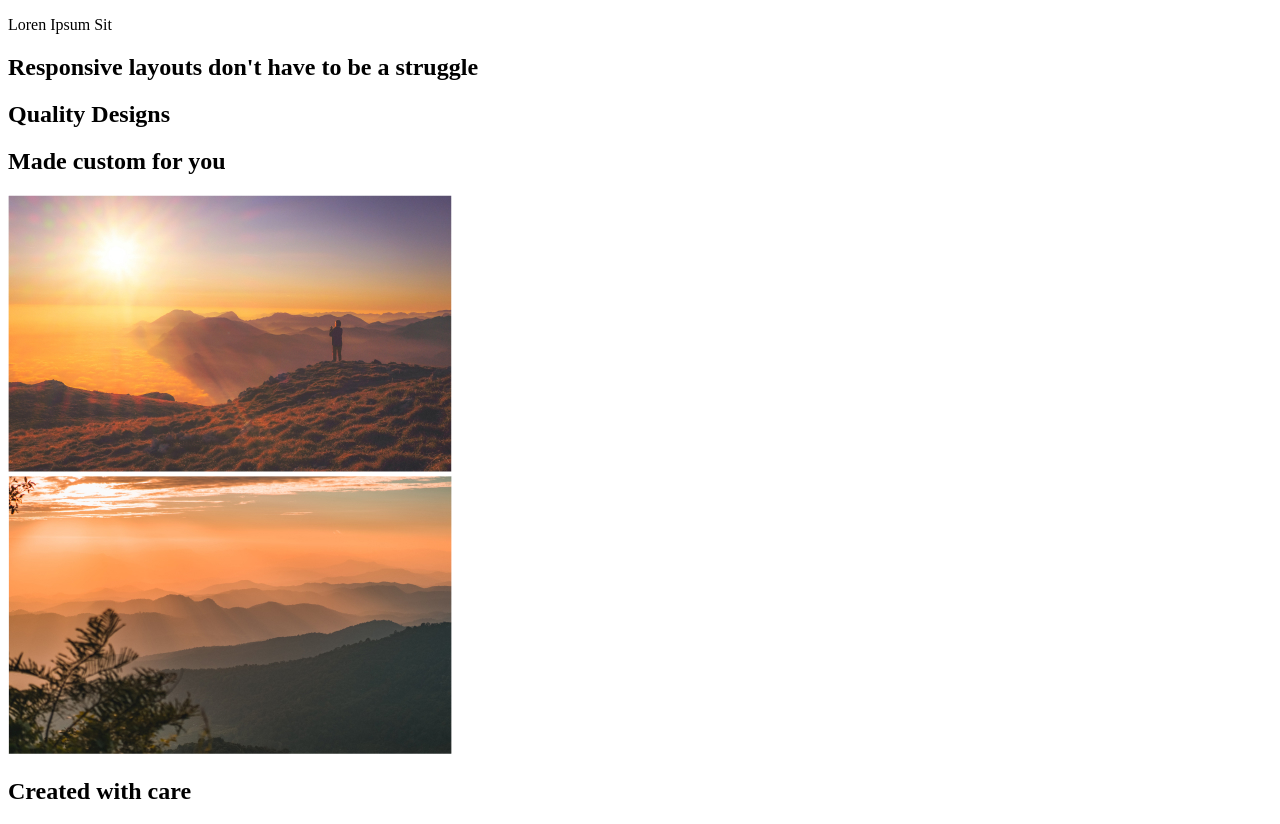
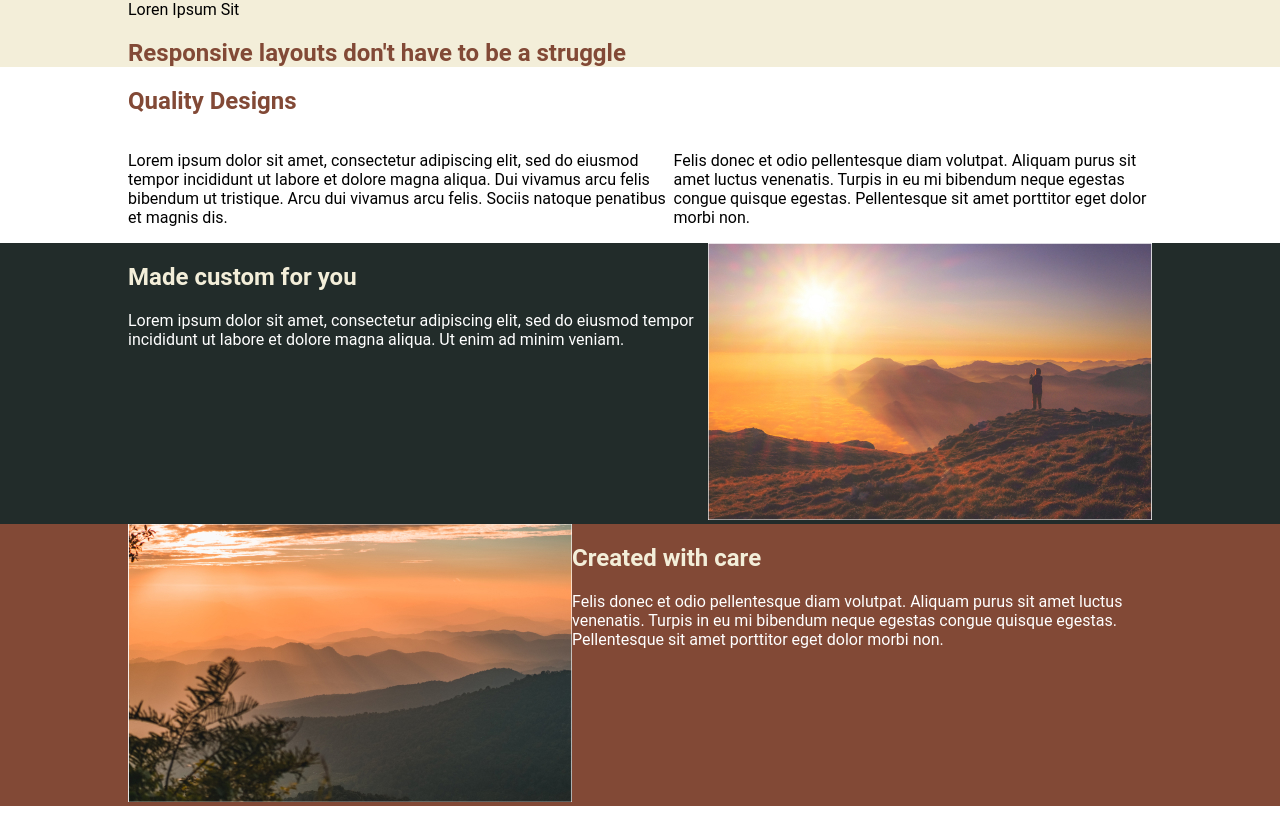
Before and after one commit to Ero6067/flexbox-challenge, a plain HTML site: page index.html in a window 1280 px wide. Drawn offline with Linux system fonts and the light colour scheme.

Commit message:
Added most of the basic styling

```diff
--- a/index.html
+++ b/index.html
@@ -21,10 +21,20 @@
         <h2 class="section-title section-title--dark">Quality Designs</h2>
         <div class="row">
           <div class="col">
-            <p></p>
+            <p>
+              Lorem ipsum dolor sit amet, consectetur adipiscing elit, sed do
+              eiusmod tempor incididunt ut labore et dolore magna aliqua. Dui
+              vivamus arcu felis bibendum ut tristique. Arcu dui vivamus arcu
+              felis. Sociis natoque penatibus et magnis dis.
+            </p>
           </div>
           <div class="col">
-            <p></p>
+            <p>
+              Felis donec et odio pellentesque diam volutpat. Aliquam purus sit
+              amet luctus venenatis. Turpis in eu mi bibendum neque egestas
+              congue quisque egestas. Pellentesque sit amet porttitor eget dolor
+              morbi non.
+            </p>
           </div>
         </div>
         <div></div>
@@ -34,7 +44,11 @@
       <div class="container row">
         <div class="col">
           <h2 class="section-title">Made custom for you</h2>
-          <p></p>
+          <p>
+            Lorem ipsum dolor sit amet, consectetur adipiscing elit, sed do
+            eiusmod tempor incididunt ut labore et dolore magna aliqua. Ut enim
+            ad minim veniam.
+          </p>
         </div>
         <div class="col">
           <img src="img/image-01.jpg" alt="a sunset over a mountain range" />
@@ -52,7 +66,12 @@
         </div>
         <div class="col">
           <h2 class="section-title">Created with care</h2>
-          <p></p>
+          <p>
+            Felis donec et odio pellentesque diam volutpat. Aliquam purus sit
+            amet luctus venenatis. Turpis in eu mi bibendum neque egestas congue
+            quisque egestas. Pellentesque sit amet porttitor eget dolor morbi
+            non.
+          </p>
         </div>
       </div>
     </section>
--- a/style.scss
+++ b/style.scss
@@ -1,2 +1,52 @@
 $primary-color: #f3eed9;
 $secondary-color: #824936;
+
+*,
+*::before,
+*::after {
+  box-sizing: border-box;
+}
+
+.section-title {
+  color: $primary-color;
+}
+
+.section-title--dark {
+  color: $secondary-color;
+}
+body {
+  margin: 0;
+  font-family: 'Roboto', sans-serif;
+  font-size: 1rem;
+}
+
+.intro {
+  background-color: $primary-color;
+}
+.intro__text {
+  margin: 0 auto;
+}
+
+.intro__title {
+  color: $secondary-color;
+}
+.section-three {
+  background-color: #222c2a;
+  color: #fff;
+}
+
+.section-four {
+  background-color: $secondary-color;
+  color: #fff;
+}
+
+.container {
+  width: 80%;
+  max-width: 1128px;
+  margin: 0 auto;
+}
+
+.row {
+  display: flex;
+  justify-content: space-between;
+}
```
Also changed, not shown: style.css, 1 other file.
